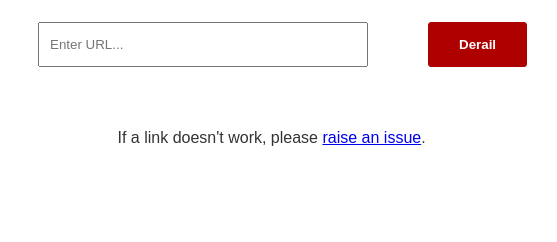
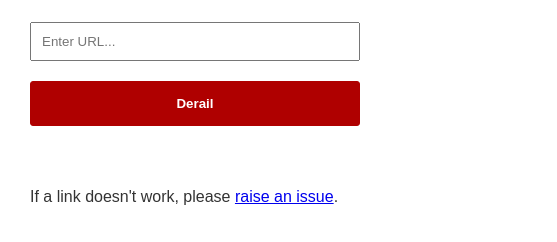
Before and after one commit to dmfutcher/off-the-rails, a website: page web/index.html in a window 390 px wide. Shown: the part 216-458 px from the top of the page, 557 px wide, since content can reach past the window. Drawn offline with nearby package versions, Linux system fonts and the light colour scheme.

Commit message:
Fix styles for mobile size affected by layout change

```diff
--- a/web/styles.css
+++ b/web/styles.css
@@ -32,13 +32,11 @@ body {
     flex-direction: column;
     justify-content: center;
     align-items: center;
-
-    padding: 0px 5%;
-    width: 100%;
 }
 
 #input-container {
     display: flex;
+    flex-wrap: wrap;
 }
 
 #result-container {
```
